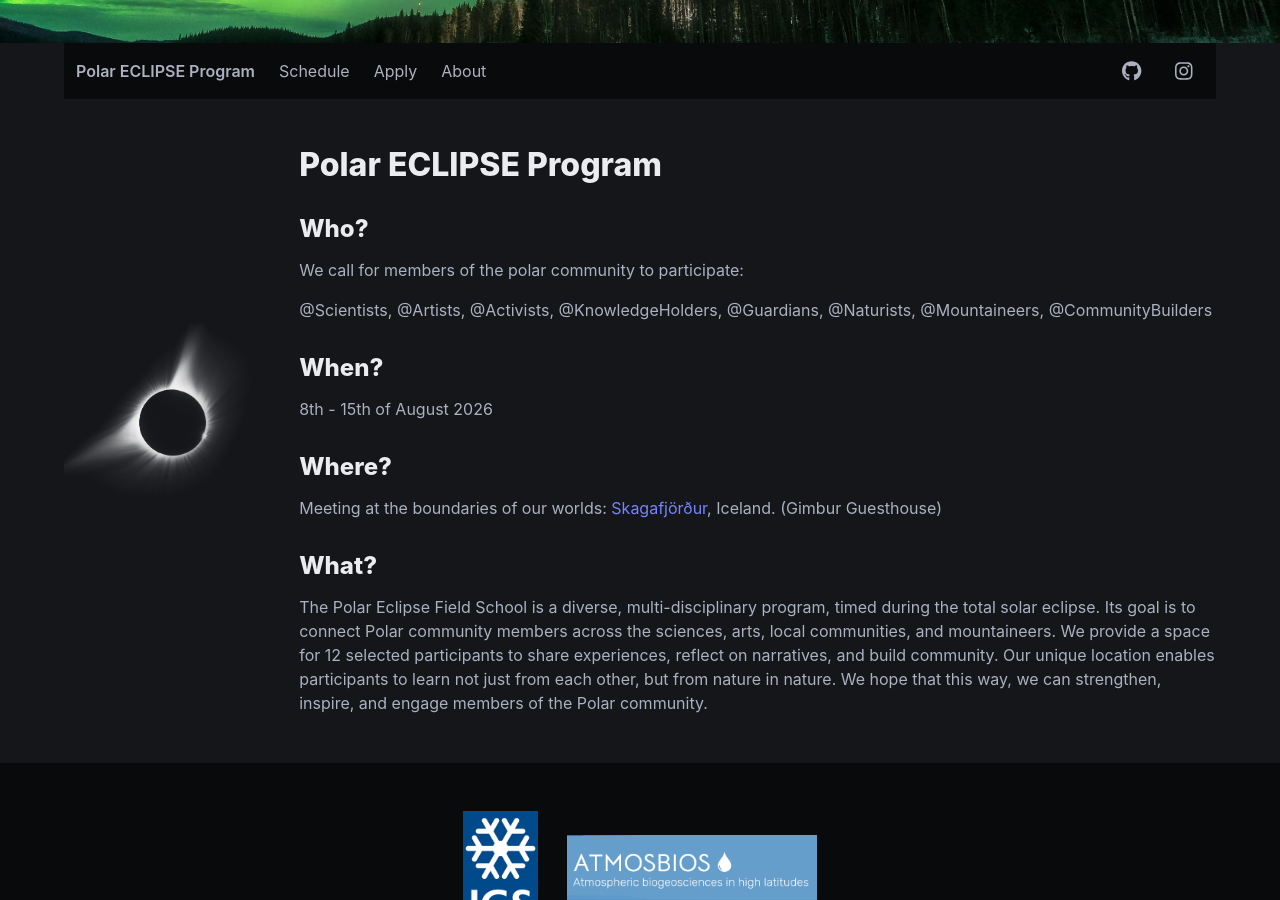
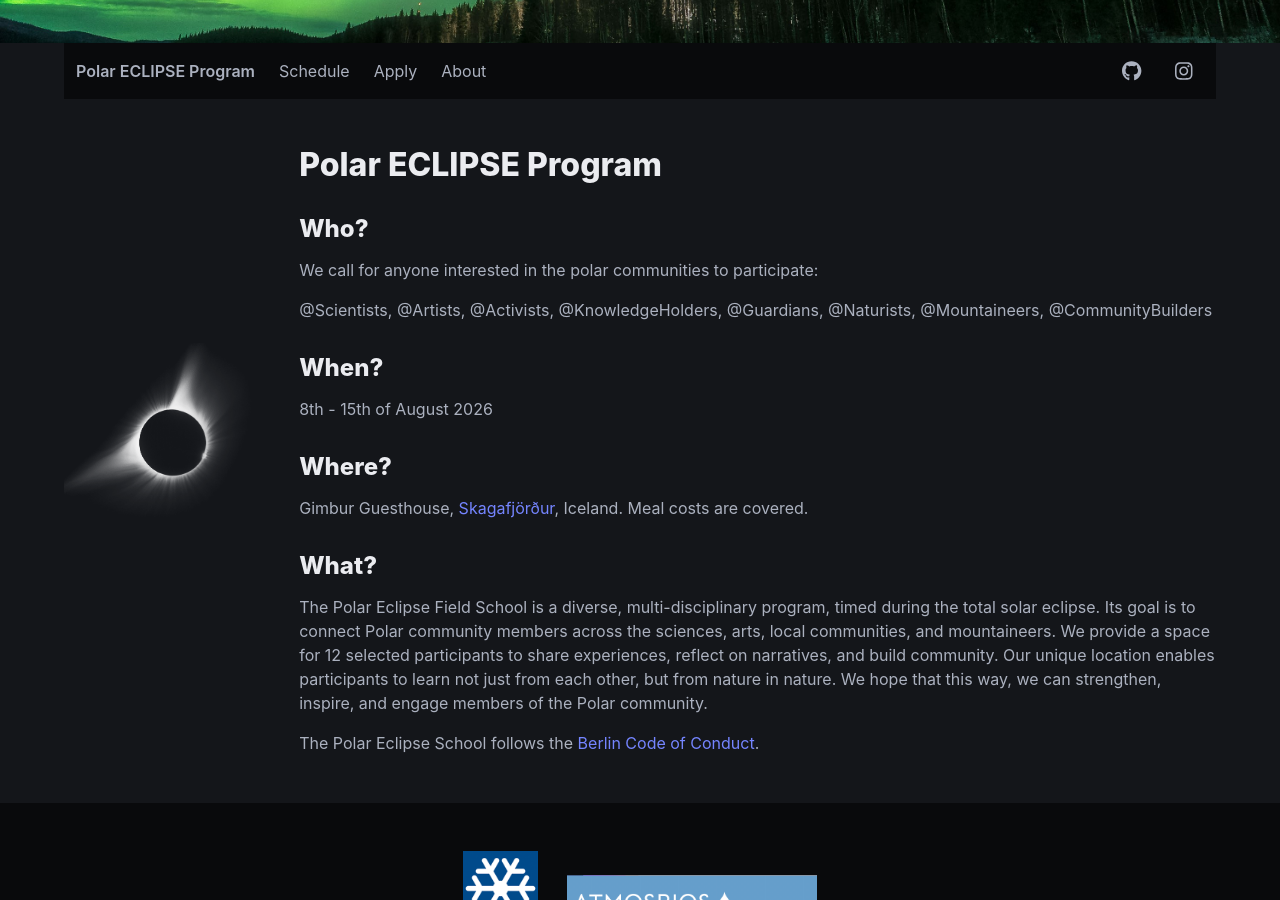
Before and after one commit to polar-eclipse-school/polar-eclipse-school.github.io, a Jekyll site: the page built from index.md, in a window 1280 px wide and 900 px high, scrolled down 330 px. Built offline with Jekyll 4.4.1, drawn with Linux system fonts in a browser that asks for light colours; a style sheet for code colours, icons or effects is not loaded.

Commit message:
fix sentences after EDI check; add code of  conduct

```diff
--- a/index.md
+++ b/index.md
@@ -5,7 +5,7 @@ image: /assets/images/solar_eclipse.png
 show_news: false
 ---
 ### Who?
-We call for members of the polar community to participate:
+We call for anyone interested in the polar communities to participate:
 
 @Scientists, @Artists, @Activists,
 @KnowledgeHolders, @Guardians, @Naturists,
@@ -15,10 +15,12 @@ We call for members of the polar community to participate:
 8th - 15th of August 2026
 
 ### Where?
-Meeting at the boundaries of our worlds: [Skagafjörður](https://en.wikipedia.org/wiki/Skagafj%C3%B6r%C3%B0ur), Iceland. (Gimbur Guesthouse)
+Gimbur Guesthouse, [Skagafjörður](https://en.wikipedia.org/wiki/Skagafj%C3%B6r%C3%B0ur), Iceland. Meal costs are covered.
 
 ### What?
 The Polar Eclipse Field School is a diverse, multi-disciplinary program, timed during the total solar eclipse. Its goal is to connect Polar community members across the sciences, arts, local communities, and mountaineers. We provide a space for 12 selected participants to share experiences, reflect on narratives, and build community. Our unique location enables participants to learn not just from each other, but from nature in nature. We hope that this way, we can strengthen, inspire, and engage members of the Polar community.
+
+The Polar Eclipse School follows the [Berlin Code of Conduct](https://berlincodeofconduct.org/en).
 
 
 <!--These days, snow, ice, permafrost, jobs, funding, and subsequently a future are disappearing for a large part of the Polar community. It is time to connect across border and disciplines, and learn from each other and build resilience through community. Every participant (total of 12) will bring their own experience and skills to share with the group.
```
Also changed, not shown: _pages/about.md (+2 -3 lines), _pages/apply.md (+1 -1 lines).
